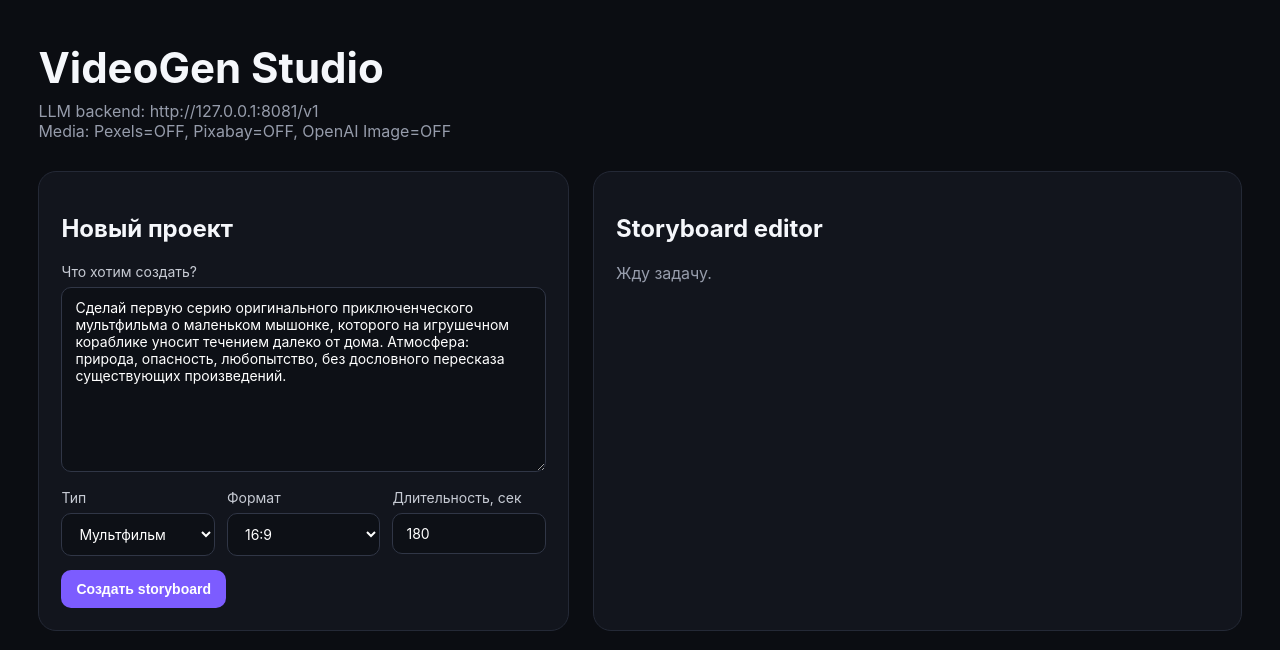
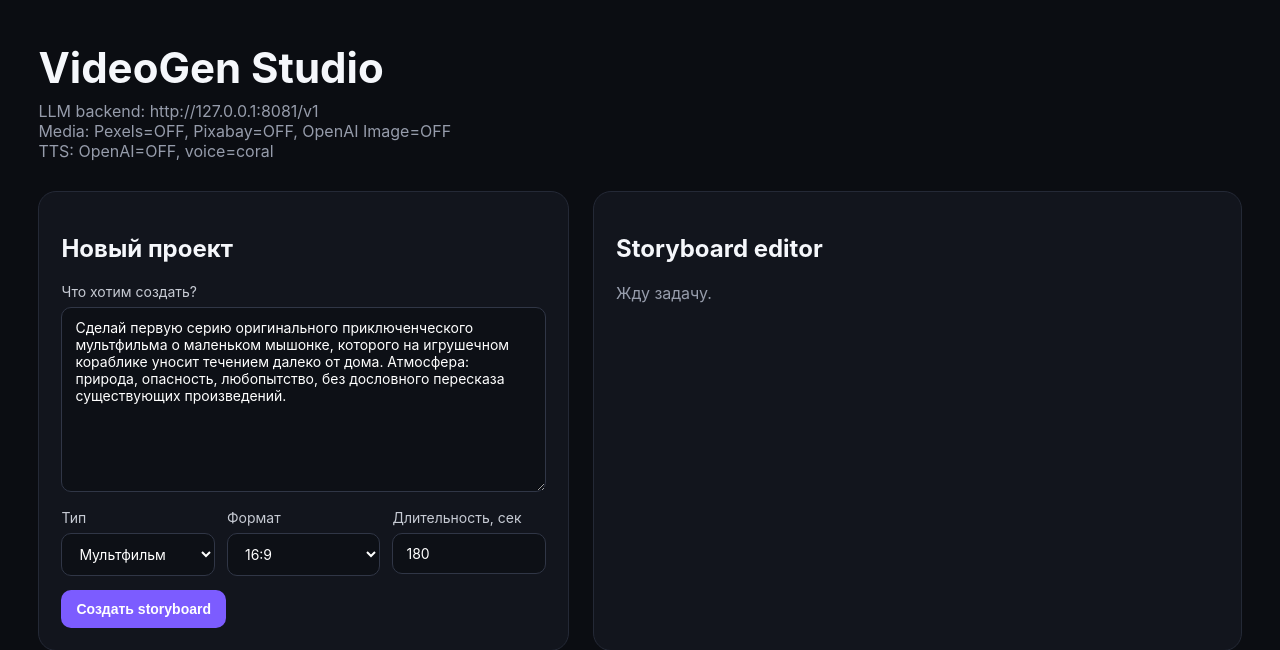
Before and after one commit to fisinaa/videogen-studio, a FastAPI app: page / in a window 1280 px wide. Shown: the top 650 px of the page. Run offline with FastAPI, Linux system fonts and the light colour scheme.

Commit message:
Add scene TTS controls and sequential batch voiceover

```diff
--- a/app/templates/index.html
+++ b/app/templates/index.html
@@ -23,6 +23,7 @@
     button.warn { background:#6247aa; }
     button.media { background:#176b87; }
     button.ai { background:#287a4a; }
+    button.tts { background:#9a5b24; }
     button:disabled { opacity:.55; cursor:wait; }
     .scene-editor { background:#0e1118; border:1px solid #252b37; border-radius:14px; padding:16px; margin:14px 0; }
     .scene-head { display:flex; justify-content:space-between; gap:12px; align-items:center; flex-wrap:wrap; }
@@ -41,6 +42,8 @@
     .selected-media { margin:12px 0; padding:10px; border:1px solid #31543b; border-radius:12px; background:#0d1710; }
     .selected-media img { width:320px; max-width:100%; aspect-ratio:16/9; object-fit:cover; border-radius:8px; display:block; margin-top:8px; }
     .selected-media .preview-error { margin-top:8px; }
+    .selected-audio { margin:12px 0; padding:10px; border:1px solid #624822; border-radius:12px; background:#171109; }
+    .selected-audio audio { width:100%; margin-top:9px; }
     .character-reference { margin:12px 0 18px; padding:14px; border:1px solid #3a4a62; border-radius:12px; background:#0c131d; }
     .character-reference img { width:260px; max-width:100%; aspect-ratio:1/1; object-fit:cover; border-radius:10px; display:block; margin-top:10px; }
     .recent-project { padding:14px; border:1px solid #252b37; border-radius:12px; margin:10px 0; cursor:pointer; transition:.15s ease; background:#0e1118; }
@@ -56,6 +59,7 @@
   <h1>VideoGen Studio</h1>
   <div class="muted">LLM backend: {{ llm_url }}</div>
   <div class="muted">Media: Pexels={{ 'ON' if media_status.pexels else 'OFF' }}, Pixabay={{ 'ON' if media_status.pixabay else 'OFF' }}, OpenAI Image={{ 'ON' if media_status.openai_image else 'OFF' }}</div>
+  <div class="muted">TTS: OpenAI={{ 'ON' if tts_enabled else 'OFF' }}, voice={{ tts_voice }}</div>
 
   <div class="grid">
     <section class="card">
@@ -101,6 +105,7 @@ const status=document.getElementById("status");
 const submit=document.getElementById("submit");
 let currentProject=null;
 let bulkGenerationRunning=false;
+let bulkAudioRunning=false;
 
 function escapeHtml(value){return String(value??"").replaceAll("&","&amp;").replaceAll("<","&lt;").replaceAll(">","&gt;").replaceAll('"',"&quot;");}
 function projectDuration(project){return project.storyboard.scenes.reduce((sum,scene)=>sum+Number(scene.duration_seconds||0),0);}
@@ -123,7 +128,8 @@ async function loadProject(projectId){
   }catch(error){status.innerHTML=`<span class="error">Ошибка загрузки проекта: ${escapeHtml(error.message)}</span>`;}
 }
 
-function previewUrl(media){if(!media?.preview_url)return "";const separator=media.preview_url.includes("?")?"&":"?";return `${media.preview_url}${separator}_asset=${encodeURIComponent(media.asset_id||Date.now())}`;}
+function cacheUrl(url,assetId){if(!url)return "";const separator=url.includes("?")?"&":"?";return `${url}${separator}_asset=${encodeURIComponent(assetId||Date.now())}`;}
+function previewUrl(media){return cacheUrl(media?.preview_url,media?.asset_id);}
 
 function characterReferenceHtml(project){
   const media=project.character_reference;
@@ -140,11 +146,18 @@ function selectedMediaHtml(scene){
   return `<div class="selected-media-slot"><div class="selected-media"><b>Выбрано:</b> ${escapeHtml(media.provider)} · ${escapeHtml(media.asset_id)}${preview}${errorHint}<div class="muted">${escapeHtml(media.label||media.source_url)}</div></div></div>`;
 }
 
+function selectedAudioHtml(scene){
+  const audio=scene.selected_audio;
+  if(!audio)return `<div class="selected-audio-slot"></div>`;
+  const url=cacheUrl(audio.audio_url,audio.asset_id);
+  return `<div class="selected-audio-slot"><div class="selected-audio"><b>Озвучка:</b> ${escapeHtml(audio.provider)} · ${escapeHtml(audio.voice||"")}<audio controls preload="none" src="${escapeHtml(url)}"></audio><div class="muted">${escapeHtml(audio.label||audio.asset_id)}</div></div></div>`;
+}
+
 function sceneEditor(scene){
   const dialogueText=(scene.dialogue||[]).join("\n");
   return `<div class="scene-editor" data-scene-id="${escapeHtml(scene.id)}">
     <div class="scene-head"><div><span class="badge">${escapeHtml(scene.id)}</span></div><div class="scene-actions">
-      <button class="secondary save-scene" type="button">Сохранить</button><button class="warn regen-scene" type="button">Перегенерировать</button><button class="media search-media" type="button">Найти stock</button><button class="ai generate-ai" type="button">Сгенерировать AI</button>
+      <button class="secondary save-scene" type="button">Сохранить</button><button class="warn regen-scene" type="button">Перегенерировать</button><button class="media search-media" type="button">Найти stock</button><button class="ai generate-ai" type="button">Сгенерировать AI</button><button class="tts generate-audio" type="button">Озвучить</button>
     </div></div>
     <label>Название<input class="f-title" value="${escapeHtml(scene.title)}"></label>
     <label>Длительность, сек<input class="f-duration" type="number" min="0.1" step="0.1" value="${escapeHtml(scene.duration_seconds)}"></label>
@@ -153,7 +166,7 @@ function sceneEditor(scene){
     <label>Действие<textarea class="f-action">${escapeHtml(scene.action)}</textarea></label>
     <label>Visual prompt<textarea class="f-visual">${escapeHtml(scene.visual_prompt)}</textarea></label>
     <label>Media search query<input class="f-search" value="${escapeHtml(scene.media_search_query)}"></label>
-    ${selectedMediaHtml(scene)}<div class="scene-message muted"></div><div class="media-results"></div>
+    ${selectedMediaHtml(scene)}${selectedAudioHtml(scene)}<div class="scene-message muted"></div><div class="media-results"></div>
   </div>`;
 }
 
@@ -161,20 +174,22 @@ function renderProject(project){
   currentProject=project;
   const sb=project.storyboard,totalDuration=projectDuration(project);
   const missingAi=sb.scenes.filter(scene=>scene.selected_media?.provider!=="openai_image").length;
+  const missingAudio=sb.scenes.filter(scene=>!scene.selected_audio).length;
   result.innerHTML=`<h3>${escapeHtml(sb.title)}</h3><p>${escapeHtml(sb.logline)}</p><div class="muted">${escapeHtml(sb.visual_style)}</div>`+
-    `<div class="summary"><span class="badge">Сцен: ${escapeHtml(sb.scenes.length)}</span><span class="badge">Storyboard: ${escapeHtml(totalDuration.toFixed(1))}s</span><span class="badge">Project ID: ${escapeHtml(project.id)}</span><span class="badge">Без AI-кадра: ${missingAi}</span><span class="badge">Reference: ${project.character_reference?'ON':'OFF'}</span></div>`+
+    `<div class="summary"><span class="badge">Сцен: ${escapeHtml(sb.scenes.length)}</span><span class="badge">Storyboard: ${escapeHtml(totalDuration.toFixed(1))}s</span><span class="badge">Project ID: ${escapeHtml(project.id)}</span><span class="badge">Без AI-кадра: ${missingAi}</span><span class="badge">Без озвучки: ${missingAudio}</span><span class="badge">Reference: ${project.character_reference?'ON':'OFF'}</span></div>`+
     characterReferenceHtml(project)+
-    `<div class="project-actions"><button class="ai" id="generate-character-reference" type="button">${project.character_reference?'Перегенерировать эталон персонажа':'Создать эталон персонажа'}</button><button class="ai" id="generate-all-ai" type="button">Сгенерировать все отсутствующие AI</button></div>`+
+    `<div class="project-actions"><button class="ai" id="generate-character-reference" type="button">${project.character_reference?'Перегенерировать эталон персонажа':'Создать эталон персонажа'}</button><button class="ai" id="generate-all-ai" type="button">Сгенерировать все отсутствующие AI</button><button class="tts" id="generate-all-audio" type="button">Озвучить все отсутствующие</button></div>`+
     `<div id="bulk-progress" class="progress muted" style="display:none"></div>`+sb.scenes.map(sceneEditor).join("");
   bindSceneButtons();bindProjectButtons();highlightActiveProject(project.id);
 }
 
 function updateSceneMediaInDom(sceneId,project){currentProject=project;const scene=sceneById(project,sceneId);const editor=document.querySelector(`.scene-editor[data-scene-id="${CSS.escape(sceneId)}"]`);if(!scene||!editor)return;const slot=editor.querySelector(".selected-media-slot");if(slot){const wrapper=document.createElement("div");wrapper.innerHTML=selectedMediaHtml(scene);slot.replaceWith(wrapper.firstElementChild);}}
+function updateSceneAudioInDom(sceneId,project){currentProject=project;const scene=sceneById(project,sceneId);const editor=document.querySelector(`.scene-editor[data-scene-id="${CSS.escape(sceneId)}"]`);if(!scene||!editor)return;const slot=editor.querySelector(".selected-audio-slot");if(slot){const wrapper=document.createElement("div");wrapper.innerHTML=selectedAudioHtml(scene);slot.replaceWith(wrapper.firstElementChild);}}
 
 function readSceneEditor(editor){return {title:editor.querySelector(".f-title").value.trim(),duration_seconds:Number(editor.querySelector(".f-duration").value),narration:editor.querySelector(".f-narration").value,dialogue:editor.querySelector(".f-dialogue").value.split("\n").map(v=>v.trim()).filter(Boolean),action:editor.querySelector(".f-action").value.trim(),visual_prompt:editor.querySelector(".f-visual").value.trim(),media_search_query:editor.querySelector(".f-search").value.trim()};}
-async function persistScene(editor){const sceneId=editor.dataset.sceneId;const response=await fetch(`/api/projects/${currentProject.id}/scenes/${sceneId}`,{method:"PUT",headers:{"Content-Type":"application/json"},body:JSON.stringify(readSceneEditor(editor))});const data=await response.json();if(!response.ok)throw new Error(data.detail||"Save failed");currentProject=data;return data;}
+async function persistScene(editor){const sceneId=editor.dataset.sceneId;const response=await fetch(`/api/projects/${currentProject.id}/scenes/${sceneId}`,{method:"PUT",headers:{"Content-Type":"application/json"},body:JSON.stringify(readSceneEditor(editor))});const data=await response.json();if(!response.ok)throw new Error(data.detail||"Save failed");currentProject=data;updateSceneAudioInDom(sceneId,data);return data;}
 async function saveScene(editor){const message=editor.querySelector(".scene-message"),button=editor.querySelector(".save-scene");button.disabled=true;message.textContent="Сохраняю...";try{const data=await persistScene(editor);message.innerHTML=`<span class="success">Сохранено. Общая длительность: ${projectDuration(data).toFixed(1)}s</span>`;return data;}catch(error){message.innerHTML=`<span class="error">${escapeHtml(error.message)}</span>`;return null;}finally{button.disabled=false;}}
-async function regenerateScene(editor){const sceneId=editor.dataset.sceneId,message=editor.querySelector(".scene-message"),button=editor.querySelector(".regen-scene");button.disabled=true;message.textContent="LLM перегенерирует только эту сцену...";try{const response=await fetch(`/api/projects/${currentProject.id}/scenes/${sceneId}/regenerate`,{method:"POST"});const data=await response.json();if(!response.ok)throw new Error(data.detail||"Regeneration failed");renderProject(data);setProjectInUrl(data.id);status.textContent=`Сцена ${sceneId} перегенерирована.`;}catch(error){message.innerHTML=`<span class="error">${escapeHtml(error.message)}</span>`;button.disabled=false;}}
+async function regenerateScene(editor){const sceneId=editor.dataset.sceneId,message=editor.querySelector(".scene-message"),button=editor.querySelector(".regen-scene");button.disabled=true;message.textContent="LLM перегенерирует только эту сцену...";try{const response=await fetch(`/api/projects/${currentProject.id}/scenes/${sceneId}/regenerate`,{method:"POST"});const data=await response.json();if(!response.ok)throw new Error(data.detail||"Regeneration failed");renderProject(data);setProjectInUrl(data.id);status.textContent=`Сцена ${sceneId} перегенерирована. Озвучку для неё нужно создать заново.`;}catch(error){message.innerHTML=`<span class="error">${escapeHtml(error.message)}</span>`;button.disabled=false;}}
 
 function renderMediaResults(editor,assets){const box=editor.querySelector(".media-results");if(!assets.length){box.innerHTML=`<div class="muted">Ничего не найдено.</div>`;return;}box.innerHTML=`<div class="media-grid">${assets.map((asset,index)=>`<div class="media-card">${asset.preview_url?`<img src="${escapeHtml(asset.preview_url)}" alt="${escapeHtml(asset.label)}">`:""}<div class="media-info"><b>${escapeHtml(asset.provider)}</b> · ${escapeHtml(asset.media_type)}<br>${escapeHtml(asset.width||"?")}×${escapeHtml(asset.height||"?")} ${asset.duration_seconds?`· ${escapeHtml(asset.duration_seconds)}s`:""}<button type="button" class="select-media" data-index="${index}">Выбрать</button></div></div>`).join("")}</div>`;box.querySelectorAll(".select-media").forEach(button=>button.addEventListener("click",()=>selectMedia(editor,assets[Number(button.dataset.index)])));}
 async function searchMedia(editor){const sceneId=editor.dataset.sceneId,message=editor.querySelector(".scene-message"),button=editor.querySelector(".search-media"),query=editor.querySelector(".f-search").value.trim();button.disabled=true;message.textContent="Ищу stock-медиа...";editor.querySelector(".media-results").innerHTML="";try{const response=await fetch(`/api/projects/${currentProject.id}/scenes/${sceneId}/media/search?query=${encodeURIComponent(query)}`);const data=await response.json();if(!response.ok)throw new Error(data.detail||"Media search failed");message.textContent=`Найдено: ${data.results.length}`;renderMediaResults(editor,data.results);}catch(error){message.innerHTML=`<span class="error">${escapeHtml(error.message)}</span>`;}finally{button.disabled=false;}}
@@ -182,6 +197,9 @@ async function selectMedia(editor,asset){const sceneId=editor.dataset.sceneId,me
 
 async function requestAiImage(sceneId){const response=await fetch(`/api/projects/${currentProject.id}/scenes/${sceneId}/media/generate-ai`,{method:"POST"});const data=await response.json();if(!response.ok)throw new Error(data.detail||"AI image generation failed");return data;}
 async function generateAiImage(editor){const sceneId=editor.dataset.sceneId,message=editor.querySelector(".scene-message"),button=editor.querySelector(".generate-ai");button.disabled=true;message.textContent=currentProject.character_reference?"OpenAI генерирует сцену с character reference...":"OpenAI генерирует изображение...";try{await persistScene(editor);const data=await requestAiImage(sceneId);updateSceneMediaInDom(sceneId,data);setProjectInUrl(data.id);message.innerHTML=`<span class="success">AI-изображение готово и сохранено локально.</span>`;status.textContent=`AI-изображение для ${sceneId} готово.`;}catch(error){message.innerHTML=`<span class="error">${escapeHtml(error.message)}</span>`;}finally{button.disabled=false;}}
+
+async function requestAudio(sceneId){const response=await fetch(`/api/projects/${currentProject.id}/scenes/${sceneId}/audio/generate`,{method:"POST"});const data=await response.json();if(!response.ok)throw new Error(data.detail||"TTS generation failed");return data;}
+async function generateAudio(editor){const sceneId=editor.dataset.sceneId,message=editor.querySelector(".scene-message"),button=editor.querySelector(".generate-audio");button.disabled=true;message.textContent="OpenAI TTS озвучивает сцену...";try{await persistScene(editor);const data=await requestAudio(sceneId);updateSceneAudioInDom(sceneId,data);setProjectInUrl(data.id);message.innerHTML=`<span class="success">Озвучка готова и сохранена локально.</span>`;status.textContent=`Озвучка для ${sceneId} готова.`;}catch(error){message.innerHTML=`<span class="error">${escapeHtml(error.message)}</span>`;}finally{button.disabled=false;}}
 
 async function generateCharacterReference(){
   if(!currentProject)return;
@@ -192,7 +210,7 @@ async function generateCharacterReference(){
 }
 
 async function generateAllAiImages(){
-  if(!currentProject||bulkGenerationRunning)return;
+  if(!currentProject||bulkGenerationRunning||bulkAudioRunning)return;
   const targets=currentProject.storyboard.scenes.filter(scene=>scene.selected_media?.provider!=="openai_image");
   if(!targets.length){status.textContent="Во всех сценах уже есть OpenAI AI-изображения.";return;}
   const referenceNote=currentProject.character_reference?" Character Reference будет применён ко всем новым сценам.":" Character Reference не создан: персонаж может отличаться между сценами.";
@@ -200,18 +218,33 @@ async function generateAllAiImages(){
   bulkGenerationRunning=true;const button=document.getElementById("generate-all-ai");const progress=document.getElementById("bulk-progress");if(button)button.disabled=true;progress.style.display="block";
   let success=0;const failures=[];
   for(let i=0;i<targets.length;i++){
-    const sceneId=targets[i].id;progress.textContent=`Генерация ${i+1}/${targets.length}: ${sceneId}... Успешно: ${success}, ошибок: ${failures.length}`;status.textContent=`AI batch: ${i+1}/${targets.length} · ${sceneId}`;const editor=document.querySelector(`.scene-editor[data-scene-id="${CSS.escape(sceneId)}"]`);
+    const sceneId=targets[i].id;progress.textContent=`Генерация изображений ${i+1}/${targets.length}: ${sceneId}... Успешно: ${success}, ошибок: ${failures.length}`;status.textContent=`AI batch: ${i+1}/${targets.length} · ${sceneId}`;const editor=document.querySelector(`.scene-editor[data-scene-id="${CSS.escape(sceneId)}"]`);
     try{if(editor)await persistScene(editor);const data=await requestAiImage(sceneId);updateSceneMediaInDom(sceneId,data);success++;const message=editor?.querySelector(".scene-message");if(message)message.innerHTML=`<span class="success">AI-кадр готов (${i+1}/${targets.length}).</span>`;}
     catch(error){failures.push(`${sceneId}: ${error.message}`);const message=editor?.querySelector(".scene-message");if(message)message.innerHTML=`<span class="error">${escapeHtml(error.message)}</span>`;}
   }
   bulkGenerationRunning=false;if(button)button.disabled=false;progress.innerHTML=failures.length?`<span class="error">Готово: ${success}/${targets.length}. Ошибок: ${failures.length}. Повторный запуск обработает только недостающие сцены.</span>`:`<span class="success">Готово: ${success}/${targets.length}. Все отсутствующие AI-кадры сгенерированы.</span>`;status.textContent=`AI batch завершён: ${success} успешно, ${failures.length} ошибок.`;
 }
 
-function bindSceneButtons(){document.querySelectorAll(".scene-editor").forEach(editor=>{editor.querySelector(".save-scene").addEventListener("click",()=>saveScene(editor));editor.querySelector(".regen-scene").addEventListener("click",()=>regenerateScene(editor));editor.querySelector(".search-media").addEventListener("click",()=>searchMedia(editor));editor.querySelector(".generate-ai").addEventListener("click",()=>generateAiImage(editor));});}
-function bindProjectButtons(){const all=document.getElementById("generate-all-ai");if(all)all.addEventListener("click",generateAllAiImages);const ref=document.getElementById("generate-character-reference");if(ref)ref.addEventListener("click",generateCharacterReference);}
+async function generateAllAudio(){
+  if(!currentProject||bulkAudioRunning||bulkGenerationRunning)return;
+  const targets=currentProject.storyboard.scenes.filter(scene=>!scene.selected_audio&&(String(scene.narration||"").trim()||(scene.dialogue||[]).length));
+  if(!targets.length){status.textContent="Для всех сцен с текстом уже есть озвучка.";return;}
+  if(!window.confirm(`Озвучить ${targets.length} сцен через OpenAI TTS? Запросы пойдут строго по одной сцене.`))return;
+  bulkAudioRunning=true;const button=document.getElementById("generate-all-audio");const progress=document.getElementById("bulk-progress");if(button)button.disabled=true;progress.style.display="block";
+  let success=0;const failures=[];
+  for(let i=0;i<targets.length;i++){
+    const sceneId=targets[i].id;progress.textContent=`Озвучка ${i+1}/${targets.length}: ${sceneId}... Успешно: ${success}, ошибок: ${failures.length}`;status.textContent=`TTS batch: ${i+1}/${targets.length} · ${sceneId}`;const editor=document.querySelector(`.scene-editor[data-scene-id="${CSS.escape(sceneId)}"]`);
+    try{if(editor)await persistScene(editor);const data=await requestAudio(sceneId);updateSceneAudioInDom(sceneId,data);success++;const message=editor?.querySelector(".scene-message");if(message)message.innerHTML=`<span class="success">Озвучка готова (${i+1}/${targets.length}).</span>`;}
+    catch(error){failures.push(`${sceneId}: ${error.message}`);const message=editor?.querySelector(".scene-message");if(message)message.innerHTML=`<span class="error">${escapeHtml(error.message)}</span>`;}
+  }
+  bulkAudioRunning=false;if(button)button.disabled=false;progress.innerHTML=failures.length?`<span class="error">Озвучено: ${success}/${targets.length}. Ошибок: ${failures.length}. Повторный запуск обработает только недостающие сцены.</span>`:`<span class="success">Озвучено: ${success}/${targets.length}. Все сцены с текстом готовы.</span>`;status.textContent=`TTS batch завершён: ${success} успешно, ${failures.length} ошибок.`;
+}
+
+function bindSceneButtons(){document.querySelectorAll(".scene-editor").forEach(editor=>{editor.querySelector(".save-scene").addEventListener("click",()=>saveScene(editor));editor.querySelector(".regen-scene").addEventListener("click",()=>regenerateScene(editor));editor.querySelector(".search-media").addEventListener("click",()=>searchMedia(editor));editor.querySelector(".generate-ai").addEventListener("click",()=>generateAiImage(editor));editor.querySelector(".generate-audio").addEventListener("click",()=>generateAudio(editor));});}
+function bindProjectButtons(){const all=document.getElementById("generate-all-ai");if(all)all.addEventListener("click",generateAllAiImages);const audio=document.getElementById("generate-all-audio");if(audio)audio.addEventListener("click",generateAllAudio);const ref=document.getElementById("generate-character-reference");if(ref)ref.addEventListener("click",generateCharacterReference);}
 function bindRecentProjects(){document.querySelectorAll(".recent-project").forEach(item=>{const open=()=>loadProject(item.dataset.projectId);item.addEventListener("click",open);item.addEventListener("keydown",event=>{if(event.key==="Enter"||event.key===" "){event.preventDefault();open();}});});}
 
-form.addEventListener("submit",async(event)=>{event.preventDefault();submit.disabled=true;status.textContent="LLM генерирует storyboard...";result.innerHTML="";const body={prompt:document.getElementById("prompt").value,project_type:document.getElementById("project_type").value,aspect_ratio:document.getElementById("aspect_ratio").value,duration_seconds:Number(document.getElementById("duration_seconds").value),language:"ru"};try{const response=await fetch("/api/projects",{method:"POST",headers:{"Content-Type":"application/json"},body:JSON.stringify(body)});const data=await response.json();if(!response.ok)throw new Error(data.detail||"Unknown error");status.textContent="Готово. Теперь можно создать Character Reference и генерировать сцены.";renderProject(data);setProjectInUrl(data.id);}catch(error){status.innerHTML=`<span class="error">Ошибка: ${escapeHtml(error.message)}</span>`;}finally{submit.disabled=false;}});
+form.addEventListener("submit",async(event)=>{event.preventDefault();submit.disabled=true;status.textContent="LLM генерирует storyboard...";result.innerHTML="";const body={prompt:document.getElementById("prompt").value,project_type:document.getElementById("project_type").value,aspect_ratio:document.getElementById("aspect_ratio").value,duration_seconds:Number(document.getElementById("duration_seconds").value),language:"ru"};try{const response=await fetch("/api/projects",{method:"POST",headers:{"Content-Type":"application/json"},body:JSON.stringify(body)});const data=await response.json();if(!response.ok)throw new Error(data.detail||"Unknown error");status.textContent="Готово. Теперь можно создать Character Reference, кадры и озвучку.";renderProject(data);setProjectInUrl(data.id);}catch(error){status.innerHTML=`<span class="error">Ошибка: ${escapeHtml(error.message)}</span>`;}finally{submit.disabled=false;}});
 
 bindRecentProjects();
 const initialProjectId=new URLSearchParams(window.location.search).get("project");
```
